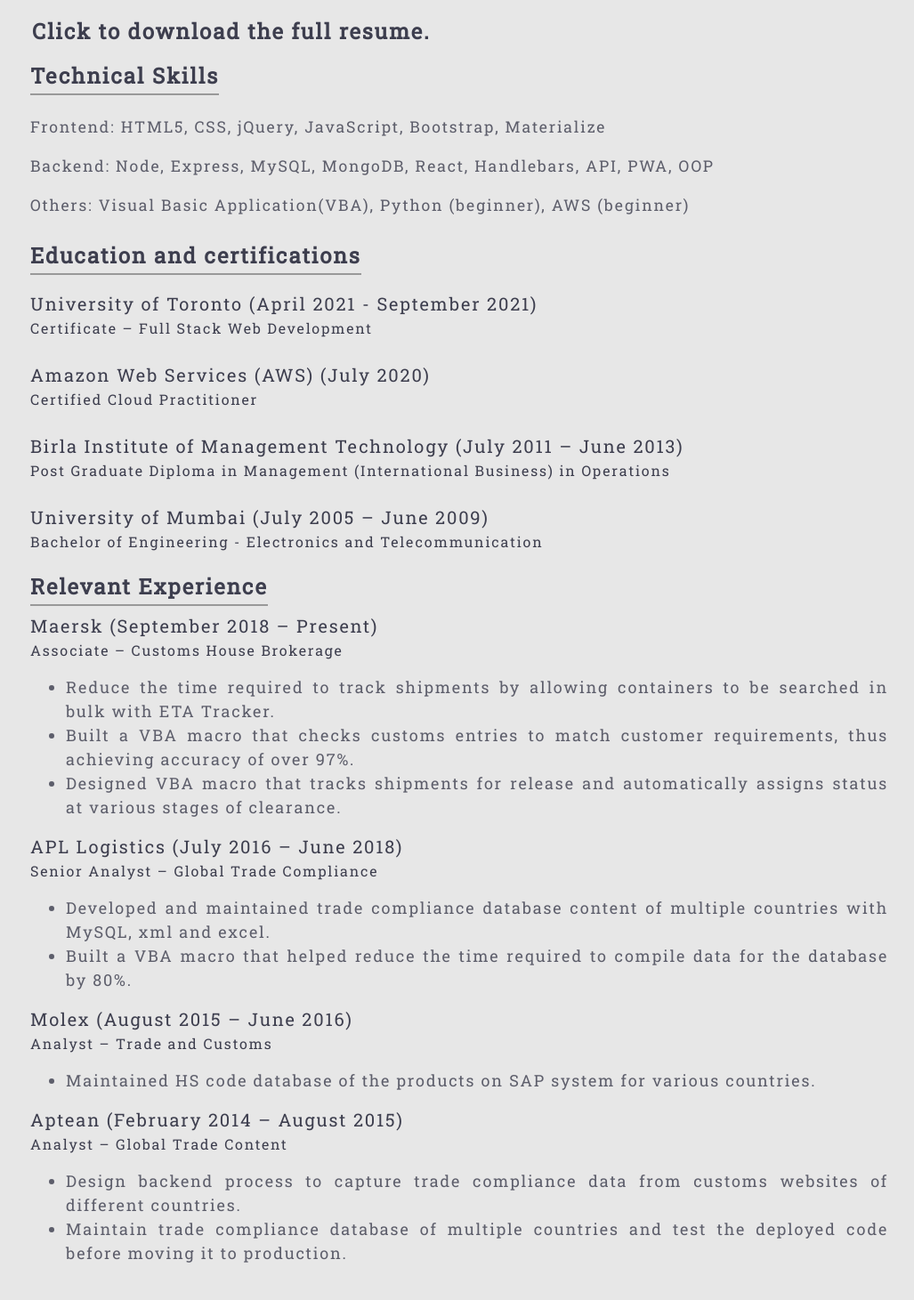
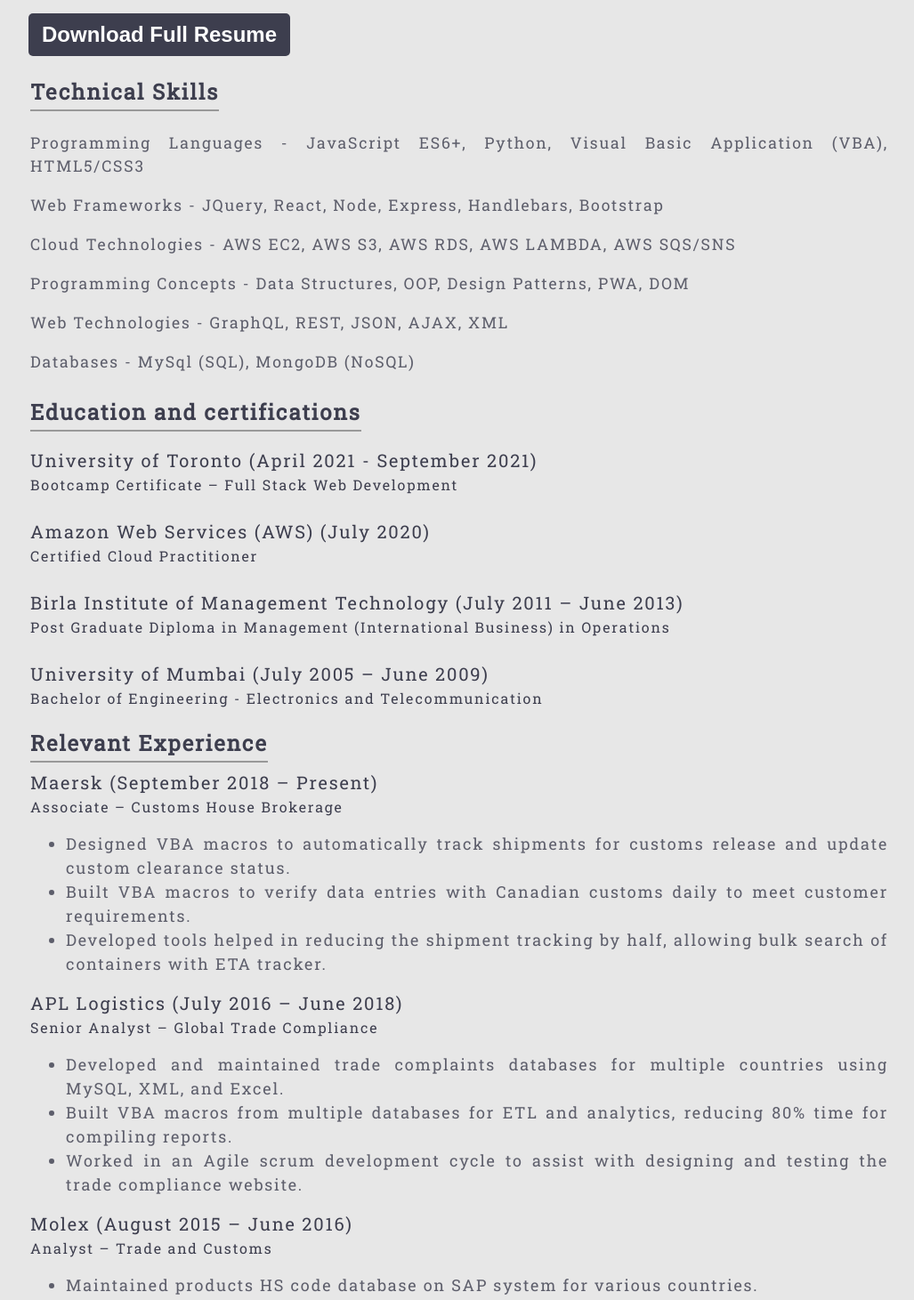
Before and after one commit to jamwalab/abhishek, a React (Create React App) app: page /abhishek/resume in a window 1280 px wide. Shown: the part 120-1581 px from the top of the page at 89% size, without its empty margins (124-1151 px from the left). Built offline with nearby package versions, Linux system fonts and the light colour scheme.

Commit message:
Resume updated

```diff
--- a/src/index.css
+++ b/src/index.css
@@ -108,6 +108,7 @@
 
 button:hover {
   opacity: 0.8;
+  transition: 0.5s;
 }
 
 button[disabled] {
@@ -330,8 +331,6 @@
   border-radius: 50%;
 }
 
-
-
 /* Contact styling */
 .error-text {
   color: var(--error);
@@ -349,15 +348,13 @@
 
 .downloadResume {
   font-style: none;
-  color: var(--pText-color);
+  padding: 0;
 }
 
-.downloadResume:hover {
-  color: var(--pText-color-81t);
-  border-bottom: solid 2px var(--ajSecondaryLight);
-  /*transition: 1s all;*/
+.downloadResume button {
+  font-size: 24px;
+  margin-bottom: 10px;
 }
-
 /*Footer styling*/
 footer {
   position: absolute;
--- a/src/pages/Portfolio.js
+++ b/src/pages/Portfolio.js
@@ -49,7 +49,7 @@
       link: "https://tragically-donair-32034.herokuapp.com/",
       github: "https://github.com/jamwalab/NoteTaker",
       tech: "Node, Express, Javascript, HTML, CSS",
-      image: "budgetTracker.png",
+      image: "noteTaker.png",
       description: "•	A progressive web application that works offline, can be installed, and help the user track their budget."
     }
   ]
--- a/src/pages/Resume.js
+++ b/src/pages/Resume.js
@@ -5,19 +5,22 @@
   return(
     <section>
       <article  className="title-spaceSetter">
-        <h4><a href={require(`../assets/files/AbhishekResume.pdf`).default} className="downloadResume" download>Click to download the full resume.</a></h4>
+        <a href={require(`../assets/files/AbhishekResume.pdf`).default} className="downloadResume" download><button>Download Full Resume</button></a>
       </article>
       <article className="skills">
         <h4 className="title-spaceSetter bottomBorder-underline">Technical Skills</h4>
-        <p>Frontend: HTML5, CSS, jQuery, JavaScript, Bootstrap, Materialize</p>
-        <p>Backend:	Node, Express, MySQL, MongoDB, React, Handlebars, API, PWA, OOP</p>
-        <p>Others:	Visual Basic Application(VBA), Python (beginner), AWS (beginner)</p>
+        <p>Programming Languages - JavaScript ES6+, Python, Visual Basic Application (VBA), HTML5/CSS3</p>
+        <p>Web Frameworks - JQuery, React, Node, Express, Handlebars, Bootstrap</p>
+        <p>Cloud Technologies	- AWS EC2, AWS S3, AWS RDS, AWS LAMBDA, AWS SQS/SNS</p>
+        <p>Programming Concepts - Data Structures, OOP, Design Patterns, PWA, DOM</p>
+        <p>Web Technologies - GraphQL, REST, JSON, AJAX, XML</p>
+        <p>Databases - MySql (SQL), MongoDB (NoSQL)</p>
       </article>
       <article className="education">
         <h4 className="title-spaceSetter bottomBorder-underline">Education and certifications</h4>
         <div>
           <h5>University of Toronto (April 2021 - September 2021)</h5>
-          <h6>Certificate – Full Stack Web Development</h6>
+          <h6>Bootcamp Certificate – Full Stack Web Development</h6>
         </div>
         <div>
           <h5>Amazon Web Services (AWS) (July 2020)</h5>
@@ -38,32 +41,34 @@
           <h5>Maersk (September 2018 – Present)</h5>
           <h6>Associate – Customs House Brokerage</h6>
           <ul>
-            <li>Reduce the time required to track shipments by allowing containers to be searched in bulk with ETA Tracker.</li>
-            <li>Built a VBA macro that checks customs entries to match customer requirements, thus achieving accuracy of over 97%.</li>
-            <li>Designed VBA macro that tracks shipments for release and automatically assigns status at various stages of clearance.</li>
+            <li>Designed VBA macros to automatically track shipments for customs release and update custom clearance status.</li>
+            <li>Built VBA macros to verify data entries with Canadian customs daily to meet customer requirements.</li>
+            <li>Developed tools helped in reducing the shipment tracking by half, allowing bulk search of containers with ETA tracker.</li>
           </ul>
         </div>
         <div>
           <h5>APL Logistics (July 2016 – June 2018)</h5>
           <h6>Senior Analyst – Global Trade Compliance</h6>
           <ul>
-            <li>Developed and maintained trade compliance database content of multiple countries with MySQL, xml and excel.</li>
-            <li>Built a VBA macro that helped reduce the time required to compile data for the database by 80%.</li>
+            <li>Developed and maintained trade complaints databases for multiple countries using MySQL, XML, and Excel.</li>
+            <li>Built VBA macros from multiple databases for ETL and analytics, reducing 80% time for compiling reports.</li>
+            <li>Worked in an Agile scrum development cycle to assist with designing and testing the trade compliance website.</li>
           </ul>
         </div>
         <div>
           <h5>Molex (August 2015 – June 2016)</h5>
           <h6>Analyst – Trade and Customs</h6>
           <ul>
-            <li>Maintained HS code database of the products on SAP system for various countries.</li>
+            <li>Maintained products HS code database on SAP system for various countries.</li>
           </ul>
         </div>
         <div>
           <h5>Aptean (February 2014 – August 2015)</h5>
           <h6>Analyst – Global Trade Content</h6>
           <ul>
-            <li>Design backend process to capture trade compliance data from customs websites of different countries.</li>
-            <li>Maintain trade compliance database of multiple countries and test the deployed code before moving it to production.</li>
+            <li>Designed backend process to capture trade compliance data from customs websites of different countries.</li>
+            <li>Maintained Global Trade Management (TradeBeam) database.</li>
+            <li>Worked in a peer-reviewed development cycle and performed code testing.</li>
           </ul>
         </div>
       </article>
```
Also changed, not shown: src/assets/images/noteTaker.png (added).
